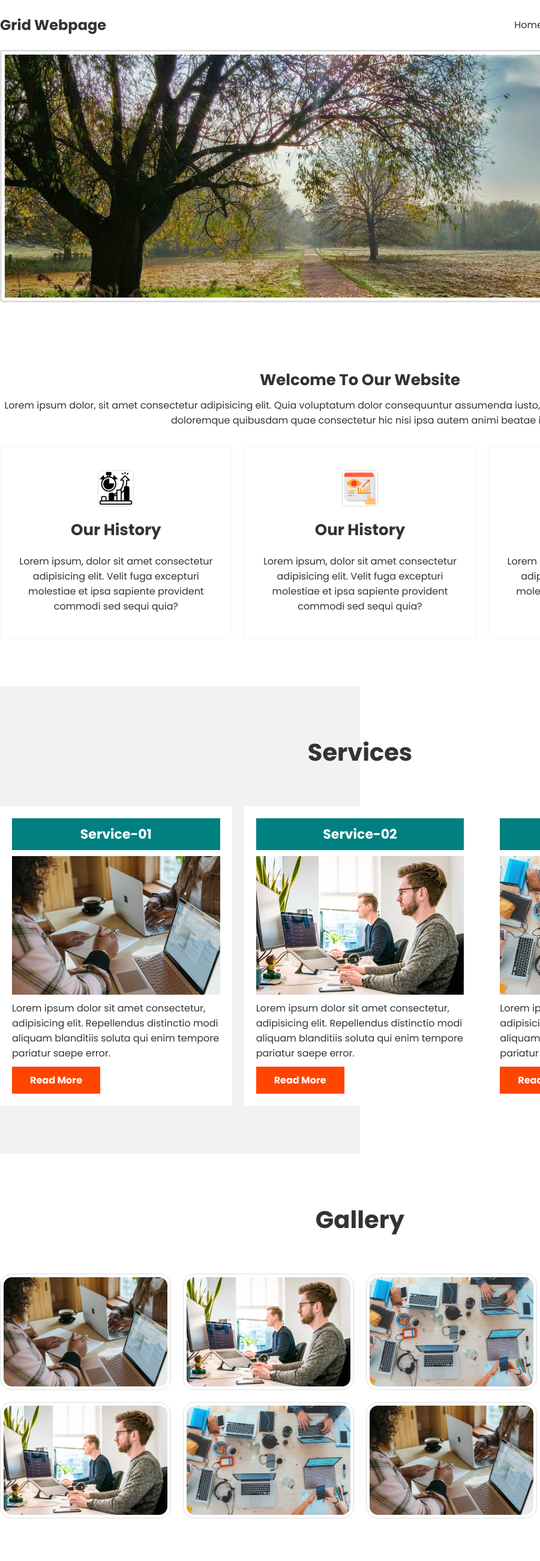
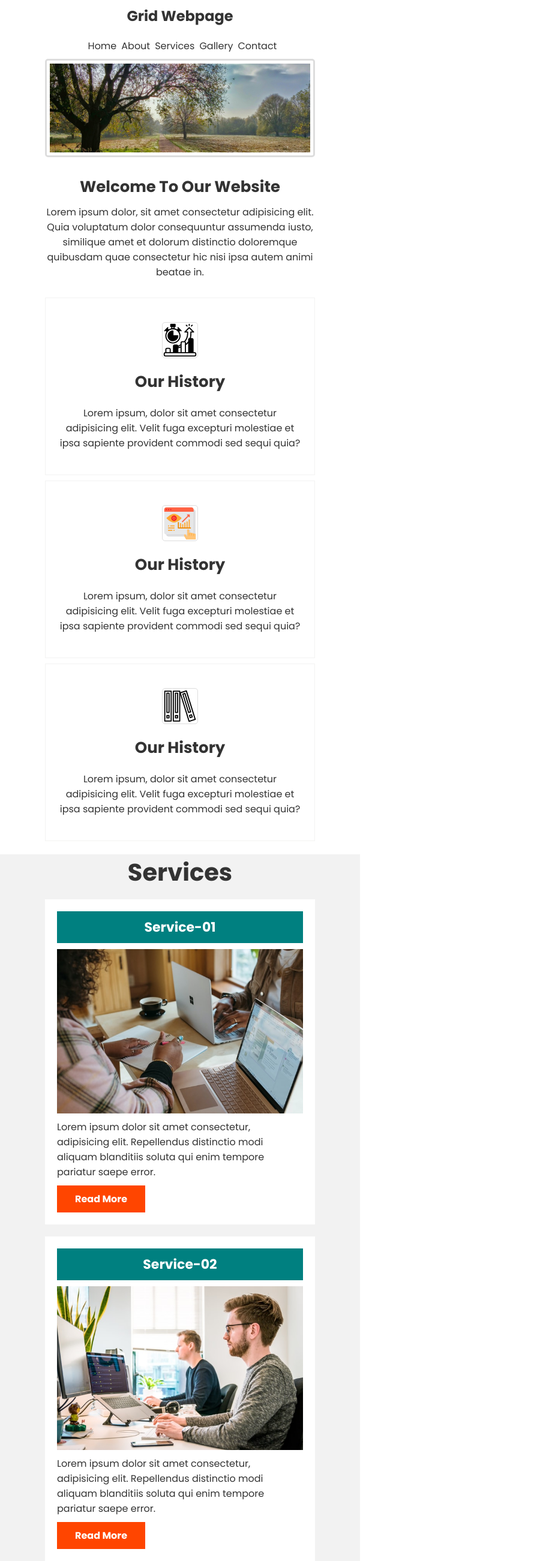
Before and after one commit to Mehedi-Hasan-Himel/grid-webpage, a plain HTML site: page index.html in a window 600 px wide. Shown: the top 2602 px of the page at 60% size, 900 px wide, since content can reach past the window. Drawn offline with Linux system fonts and the light colour scheme.

Commit message:
responsive

```diff
--- a/css/style.scss
+++ b/css/style.scss
@@ -59,7 +59,7 @@ h4 {
     grid-template-columns: repeat(5, auto);
     li a {
       display: block;
-      margin-left: 15px;
+      margin-left: 10px;
       &:hover {
         color: orangered;
       }
@@ -100,6 +100,10 @@ h4 {
       text-align: center;
       border: 1px solid #f3f3f2;
       padding: 40px 20px;
+      transition: 0.3s;
+      &:hover {
+        border: 1px solid orangered;
+      }
       img {
         border: 1px solid #ddd;
         width: 60px;
@@ -188,7 +192,7 @@ h4 {
   padding: 80px 0;
   .contact {
     display: grid;
-    grid-template-columns: 60% 40%;
+    grid-template-columns: 50% 50%;
     column-gap: 20px;
     &-form input,
     textarea {
@@ -256,3 +260,93 @@ i {
 /*
    footer Area End
 */
+
+/*
+Responsive Design Code Start
+*/
+/* Medium Layout: 1280px */
+@media only screen and (min-width: 992px) and (max-width: 1200px) {
+  .container {
+    width: 970px;
+  }
+}
+/* Tablet Layout: 768px */
+@media only screen and (min-width: 768px) and (max-width: 991px) {
+  .container {
+    width: 750px;
+  }
+  .about__area-box {
+    grid-template-columns: repeat(2, auto);
+    grid-gap: 3%;
+  }
+  .services__area .services {
+    grid-template-columns: repeat(2, auto);
+    grid-gap: 3%;
+  }
+  .gallery__area__gallery {
+    grid-template-columns: repeat(3, auto);
+  }
+}
+/* Mobile Layout: 320px */
+@media only screen and (max-width: 767px) {
+  .container {
+    width: 300px;
+  }
+  .header {
+    grid-template-columns: auto;
+    text-align: center;
+    .menu ul {
+      margin-top: 20px;
+      li a {
+        margin-left: 8px;
+      }
+    }
+  }
+  .about__area {
+    padding: 0px 0;
+    &-box {
+      grid-template-columns: repeat(1, auto);
+      grid-gap: 1%;
+    }
+  }
+  .services__area {
+    background-color: #f2f2f2;
+    padding: 0;
+    margin-top: 40px;
+    .services {
+      grid-template-columns: 12fr;
+      .single-service {
+        margin-bottom: 20px;
+      }
+    }
+  }
+
+  .title {
+    margin-bottom: 15px;
+  }
+  .gallery__area {
+    padding: 0;
+    &__gallery {
+      grid-template-columns: repeat(2, auto);
+      margin-bottom: 20px;
+    }
+  }
+  .contact__area {
+    padding: 0;
+    .contact {
+      grid-template-columns: auto;
+    }
+  }
+}
+/* Wide Mobile Layout: 480px */
+@media only screen and (min-width: 480px) and (max-width: 767px) {
+  .container {
+    width: 450px;
+  }
+  .menu {
+    margin: 0 auto;
+  }
+}
+/*
+Responsive Design Code End
+*/
```
Also changed, not shown: css/style.css, 1 other file.
